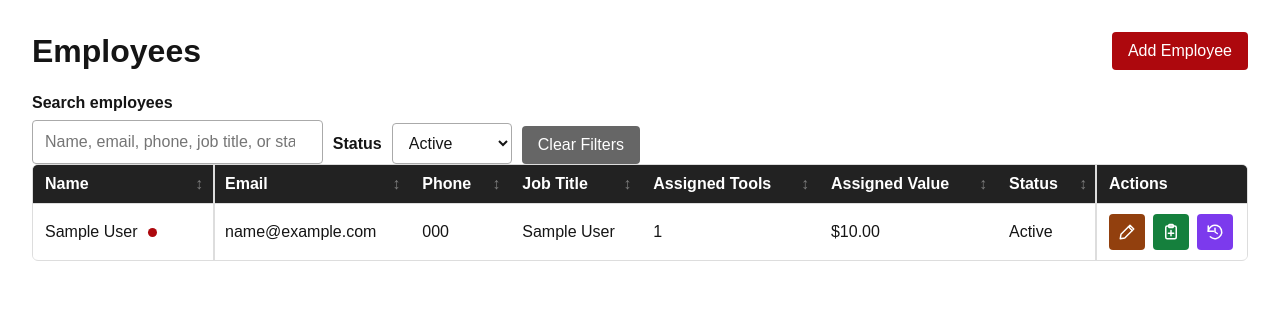
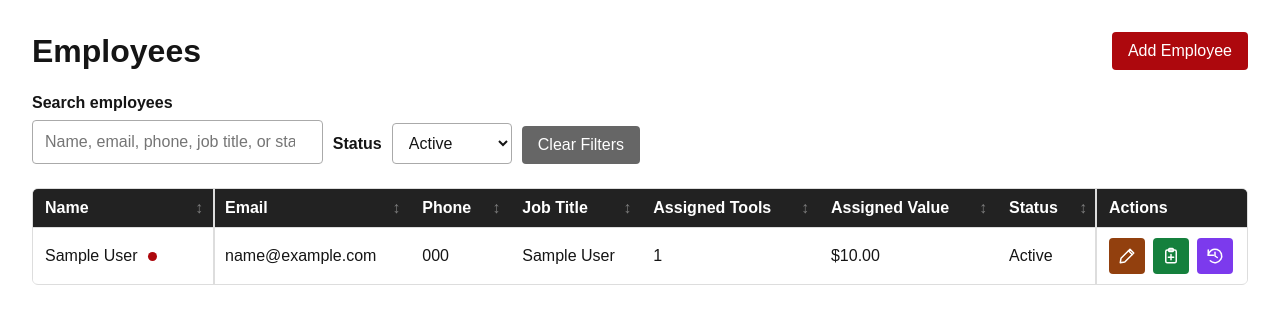
Before and after one commit to ryan4336/ToolTrack-WebApp, a Flask app: page /employees in a window 1280 px wide. Shown: the part 90-414 px from the top of the page. Run offline with Flask 3, Linux system fonts and the light colour scheme; the visitor is signed in with stand-in values (Sample User, id 1); tables that the repository leaves empty hold one stand-in row (values such as "Sample post"); parts of the project's set-up code (start-up, migrations or seed data) failed here and were passed over.

Commit message:
added missing closing div tag

```diff
--- a/templates/employees.html
+++ b/templates/employees.html
@@ -33,8 +33,9 @@
         </div>
 
         <!-- Add the Clear Filters button for Task 39 -->
-        <button type="button" id="clear-filters" class="button button-cancel" style="height: 38px;">Clear Filters</button>
+        <button type="button" id="clear-filters" class="button button-cancel">Clear Filters</button>
     </div>
+</div>
 
 {% if employees %}
 
```
